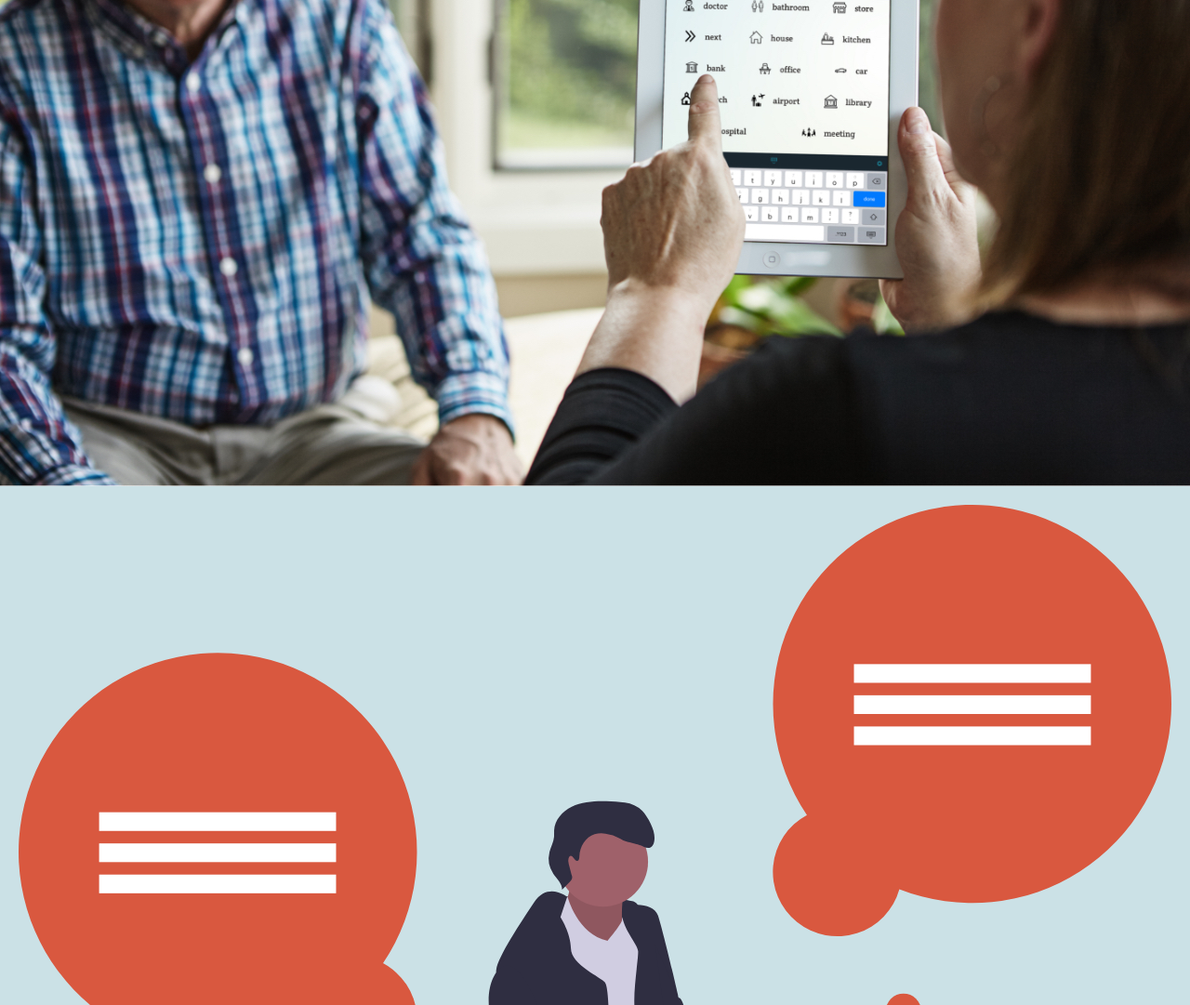
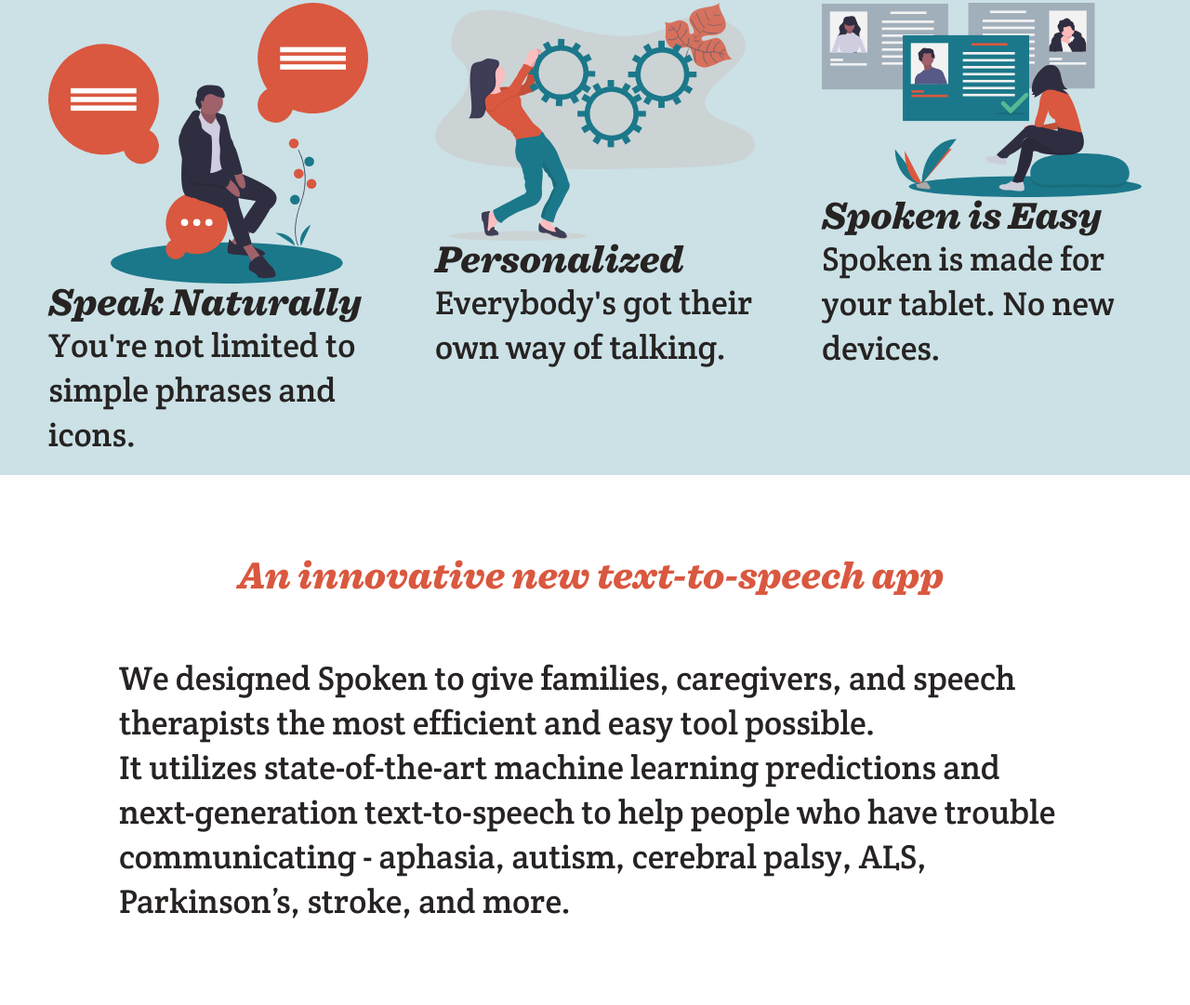
Before and after one commit to timlyoder/spoken_homepage_dec20, a plain HTML site: page main.html in a window 1280 px wide. Shown: the part 3531-4612 px from the top of the page at 93% size. Drawn offline with Linux system fonts and the light colour scheme.

Commit message:
desktop view

```diff
--- a/main.css
+++ b/main.css
@@ -9,7 +9,6 @@
 p, h1 {
     width: 100%;
     max-width: 1024px;
-    padding: 16px 32px;
     margin: auto;
 }
 
@@ -17,8 +16,8 @@
     font-family: 'Sentinel';
     font-weight: 900;
     font-style: italic;
-    font-size: 72px;
-    line-height: 72px;
+    font-size: 42px;
+    line-height: 42px;
     padding-top: 32px;
     color: #D9583F
 }
@@ -39,6 +38,14 @@
     display: none;
 }
 
+.brochure-container {
+    background-color: #CBE1E6;
+}
+
+.brochure-container h1, p {
+    padding:0;
+}
+
 .brochure {
     padding: 20px;
 }
@@ -50,6 +57,10 @@
 
 .brochure h1 {
     color: #262322;
+}
+
+.text-section {
+    padding: 24px;
 }
 
 .full-width {
@@ -150,6 +161,19 @@
         padding: 64px 128px;
     }
 
+    .brochure-container {
+        display: flex;
+        justify-content: space-evenly;
+    }
+
+    .brochure-container h1, p {
+        padding:0;
+    }
+
+    .brochure {
+        width: 30%;
+    }
+
     .main-block {
         height: 100vh;
         height: calc(100vh - 96px);
--- a/main.html
+++ b/main.html
@@ -85,7 +85,7 @@
       </div>
     </div>
 
-    <div>
+    <div class="text-section">
       <h1>Speak sentences as fast as you can tap!</h1>
       <p>Spoken is an app that helps people with aphasia, nonverbal autism, and other speech and language disorders.</p>
       <p>It's an entire new kind of augmentative and alternative communication that predicts the words you want next.</p>
@@ -98,7 +98,7 @@
       </div>
     </div>
 
-    <div class="container blue">
+    <div class="brochure-container">
 
       <div class="brochure">
         <img src= "images/intro2.svg">
@@ -120,7 +120,7 @@
 
     </div>
 
-    <div>
+    <div class="text-section">
       <h1>An innovative new text-to-speech app</h1>
       <p>
         We designed Spoken to give families, caregivers, and speech therapists the most efficient and easy tool possible.
```
